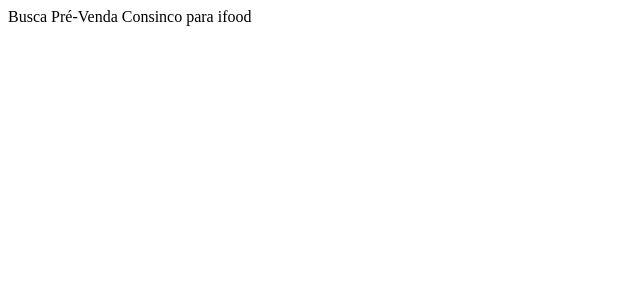
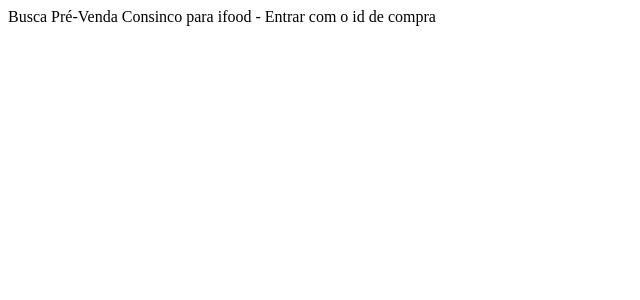
Before and after one commit to jefftotal/newProjectJs-Jeff, a Next.js app: page / in a window 1280 px wide. Shown: the top 300 px of the page, without its empty margins (0-640 px from the left). Built offline with nearby package versions, Linux system fonts and the light colour scheme.

Commit message:
primeira página

```diff
--- a/pages/index.js
+++ b/pages/index.js
@@ -1,7 +1,7 @@
 
 
 function Home(){
-    return <div>Busca Pré-Venda Consinco para ifood</div>
+    return <div>Busca Pré-Venda Consinco para ifood - Entrar com o id de compra</div>
 }
 
 
```
